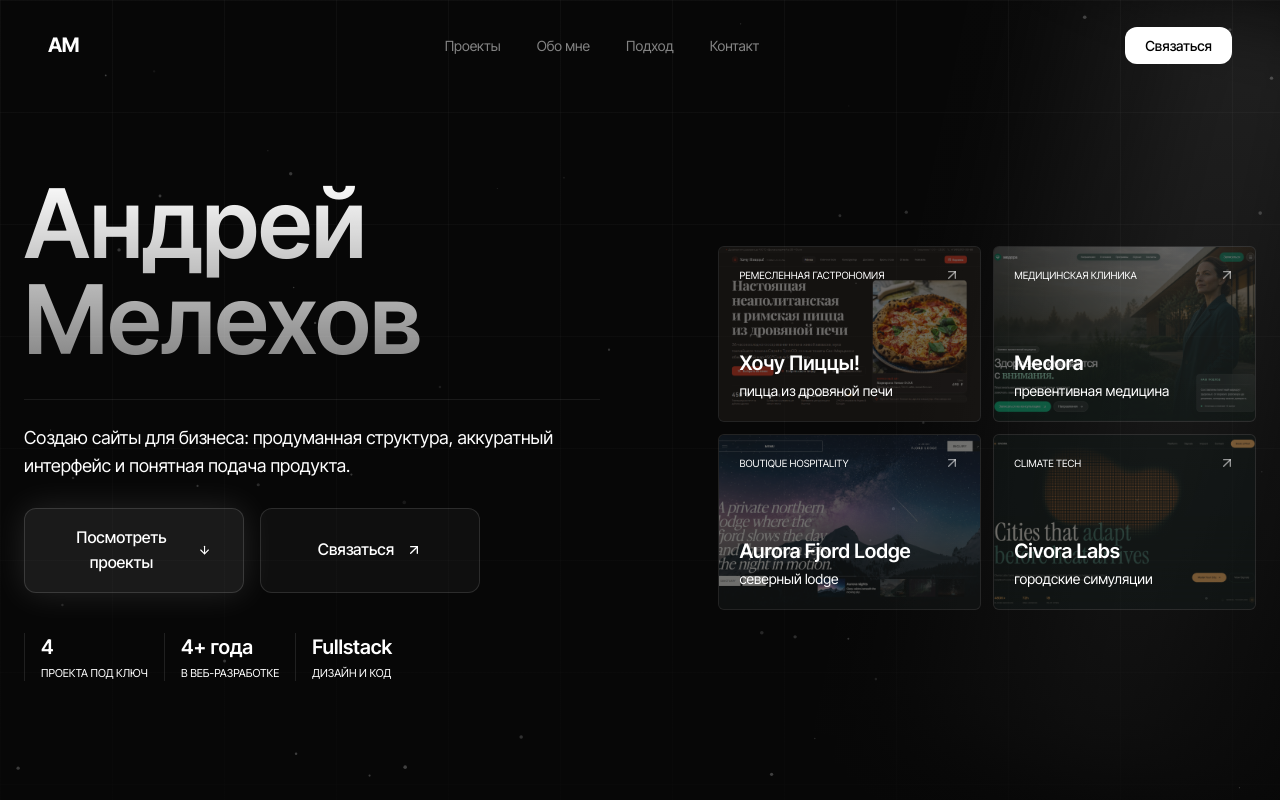
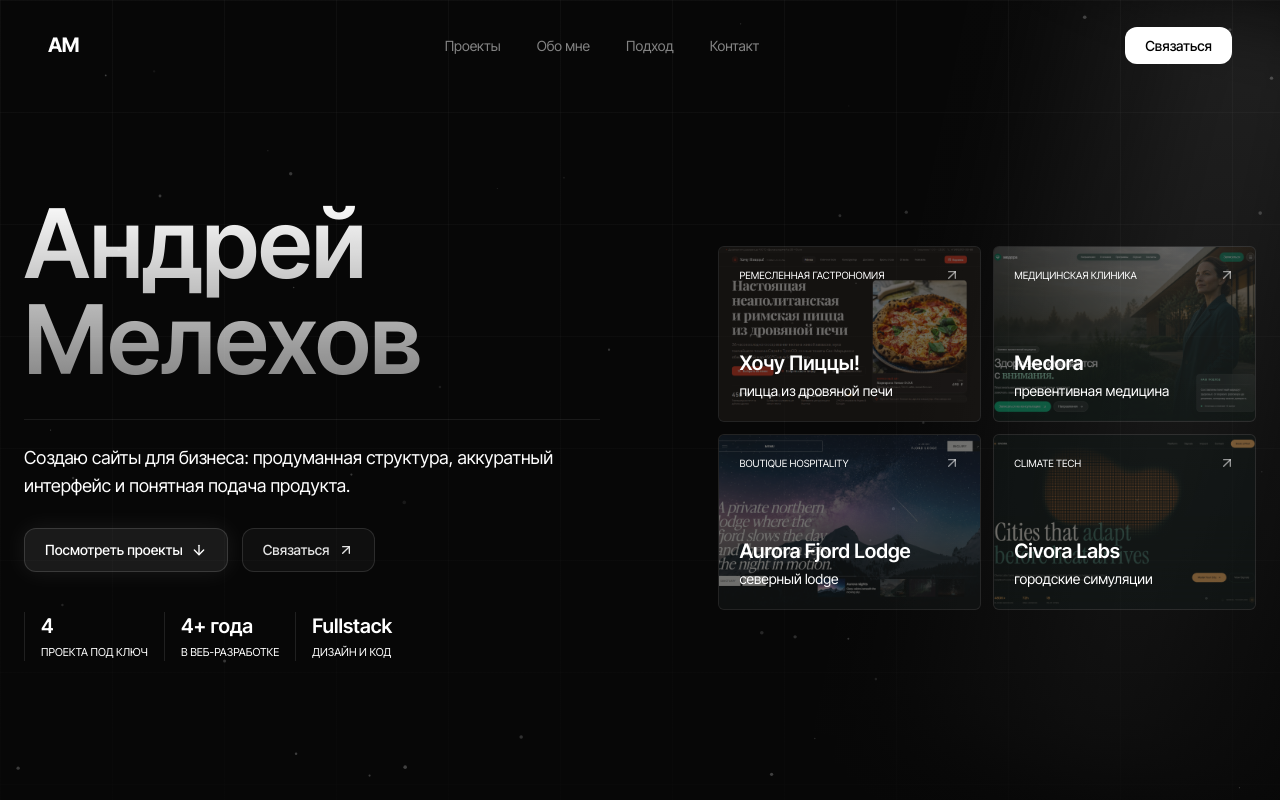
Before and after one commit to melekhovv/my-portfolio, a Next.js app: page / in a window 1280 px wide. Shown: the top 800 px of the page. Built offline with nearby package versions, Linux system fonts and the light colour scheme.

Commit message:
fix: make hero buttons compact and single-line, update project links to live layero app domains

```diff
--- a/src/components/ui/button.tsx
+++ b/src/components/ui/button.tsx
@@ -29,7 +29,7 @@ export const Button = React.forwardRef<HTMLButtonElement, ButtonProps>(
     ref
   ) => {
     const baseStyles =
-      "spotlight-card relative inline-flex items-center justify-center font-medium transition-all duration-300 rounded-xl focus:outline-none focus-visible:ring-2 focus-visible:ring-white/20 disabled:opacity-50 disabled:pointer-events-none active:scale-[0.98] cursor-pointer";
+      "spotlight-card relative inline-flex items-center justify-center font-medium transition-all duration-300 rounded-xl focus:outline-none focus-visible:ring-2 focus-visible:ring-white/20 disabled:opacity-50 disabled:pointer-events-none active:scale-[0.98] cursor-pointer whitespace-nowrap select-none";
 
     const variants = {
       primary:
@@ -41,9 +41,9 @@ export const Button = React.forwardRef<HTMLButtonElement, ButtonProps>(
     };
 
     const sizes = {
-      sm: "px-4 py-2 text-body-sm gap-2",
-      default: "px-6 py-3 text-body-sm gap-2",
-      lg: "px-8 py-4 text-body gap-3",
+      sm: "h-9 px-3.5 text-xs gap-1.5",
+      default: "h-11 px-5 text-sm gap-2",
+      lg: "h-11 sm:h-12 px-5 sm:px-6 text-sm gap-2",
     };
 
     const combinedClassName = cn(baseStyles, variants[variant], sizes[size], className);
--- a/src/components/ui/cta.tsx
+++ b/src/components/ui/cta.tsx
@@ -41,21 +41,21 @@ export function CTA() {
             </Reveal>
 
             <Reveal delay={0.3}>
-              <div className="mt-10 flex flex-col items-center justify-center gap-4 sm:flex-row">
+              <div className="mt-10 flex flex-col items-center justify-center gap-3.5 sm:flex-row">
                 <Button
                   variant="primary"
-                  size="lg"
+                  size="default"
                   href="https://t.me/melekhovv"
-                  className="w-full max-w-xs sm:w-[240px] justify-center text-center rounded-xl"
+                  className="w-full sm:w-auto shadow-[0_0_24px_rgba(255,255,255,0.08)]"
                 >
                   Написать в Telegram
                   <ArrowUpRight className="h-4 w-4" />
                 </Button>
                 <Button
                   variant="secondary"
-                  size="lg"
+                  size="default"
                   href="mailto:anrewje@gmail.com"
-                  className="w-full max-w-xs sm:w-[240px] justify-center text-center rounded-xl"
+                  className="w-full sm:w-auto border-white/[0.12] bg-white/[0.035]"
                 >
                   Отправить email
                 </Button>
--- a/src/components/ui/hero.tsx
+++ b/src/components/ui/hero.tsx
@@ -227,13 +227,13 @@ export function Hero() {
             initial={{ opacity: 0, y: 20 }}
             animate={{ opacity: 1, y: 0 }}
             transition={{ duration: 0.7, delay: 0.3, ease: [0.25, 0.1, 0.25, 1] }}
-            className="mt-7 flex flex-wrap gap-4"
+            className="mt-7 flex flex-wrap gap-3.5"
           >
             <Button
               href="#projects"
               variant="primary"
-              size="lg"
-              className="w-full sm:w-[220px] justify-center text-center shadow-[0_0_34px_rgba(255,255,255,0.12)]"
+              size="default"
+              className="w-full sm:w-auto shadow-[0_0_24px_rgba(255,255,255,0.08)]"
             >
               Посмотреть проекты
               <ArrowDown className="h-4 w-4" />
@@ -241,8 +241,8 @@ export function Hero() {
             <Button
               href="#cta"
               variant="secondary"
-              size="lg"
-              className="w-full sm:w-[220px] justify-center text-center border-white/[0.12] bg-white/[0.035]"
+              size="default"
+              className="w-full sm:w-auto border-white/[0.12] bg-white/[0.035]"
             >
               Связаться
               <ArrowUpRight className="h-4 w-4" />
--- a/src/components/ui/project-modal.tsx
+++ b/src/components/ui/project-modal.tsx
@@ -208,13 +208,15 @@ export function ProjectModal({ project, isOpen, onClose }: ProjectModalProps) {
                     </div>
                   </div>
 
-                  <div className="flex flex-col gap-4 pt-4 sm:flex-row">
+                  <div className="flex flex-col gap-3.5 pt-4 sm:flex-row">
                     {project.url && (
                       <Button
                         variant="primary"
-                        size="lg"
+                        size="default"
                         href={project.url}
-                        className="w-full sm:w-44 justify-center text-center"
+                        target="_blank"
+                        rel="noopener noreferrer"
+                        className="w-full sm:w-auto"
                       >
                         Открыть сайт
                         <ExternalLink className="h-4 w-4" />
@@ -222,9 +224,9 @@ export function ProjectModal({ project, isOpen, onClose }: ProjectModalProps) {
                     )}
                     <Button
                       variant="secondary"
-                      size="lg"
+                      size="default"
                       onClick={onClose}
-                      className="w-full sm:w-44 justify-center text-center"
+                      className="w-full sm:w-auto"
                     >
                       Закрыть
                     </Button>
--- a/src/data/projects.ts
+++ b/src/data/projects.ts
@@ -51,7 +51,7 @@ export const projects: Project[] = [
       "Получился сайт, который выглядит как современный health-care бренд: пациент быстро понимает позиционирование клиники, видит маршрут записи и может перейти к консультации с первого экрана.",
     stack: ["Next.js", "TypeScript", "Tailwind CSS", "Framer Motion", "Responsive UI"],
     status: "Завершен",
-    url: "https://melekhovv-medora-medicine-website.layero.ru/",
+    url: "https://melekhovv-medora-medicine-website.layero.app/",
     image: "/projects/medora-desktop.png",
     gallery: ["/projects/medora-desktop.png", "/projects/medora-mobile.png"],
     year: "2026",
@@ -70,7 +70,7 @@ export const projects: Project[] = [
       "Проект работает как digital-брошюра для дорогого lodge-направления: с первых секунд передает настроение места и ведет пользователя к запросу на бронирование.",
     stack: ["Next.js", "TypeScript", "Tailwind CSS", "Framer Motion", "Editorial UI"],
     status: "Завершен",
-    url: "https://melekhovv-aurora-fjord-lodge.preview.layero.ru/",
+    url: "https://melekhovv-aurora-fjord-lodge.layero.app/",
     image: "/projects/aurora-fjord-lodge-desktop.png",
     gallery: [
       "/projects/aurora-fjord-lodge-desktop.png",
@@ -92,7 +92,7 @@ export const projects: Project[] = [
       "Сайт формирует образ серьезной технологической платформы и помогает перевести абстрактную климатическую аналитику в понятный запрос: смоделировать свой город.",
     stack: ["Next.js", "TypeScript", "Tailwind CSS", "Data UI", "Responsive UI"],
     status: "Завершен",
-    url: "https://melekhovv-civora-labs-site.preview.layero.ru/",
+    url: "https://melekhovv-civora-labs-site.layero.app/",
     image: "/projects/civora-labs-desktop.png",
     gallery: ["/projects/civora-labs-desktop.png", "/projects/civora-labs-mobile.png"],
     year: "2026",
```
Also changed, not shown: 1 other file (tests, documents, lock files or other folders).
